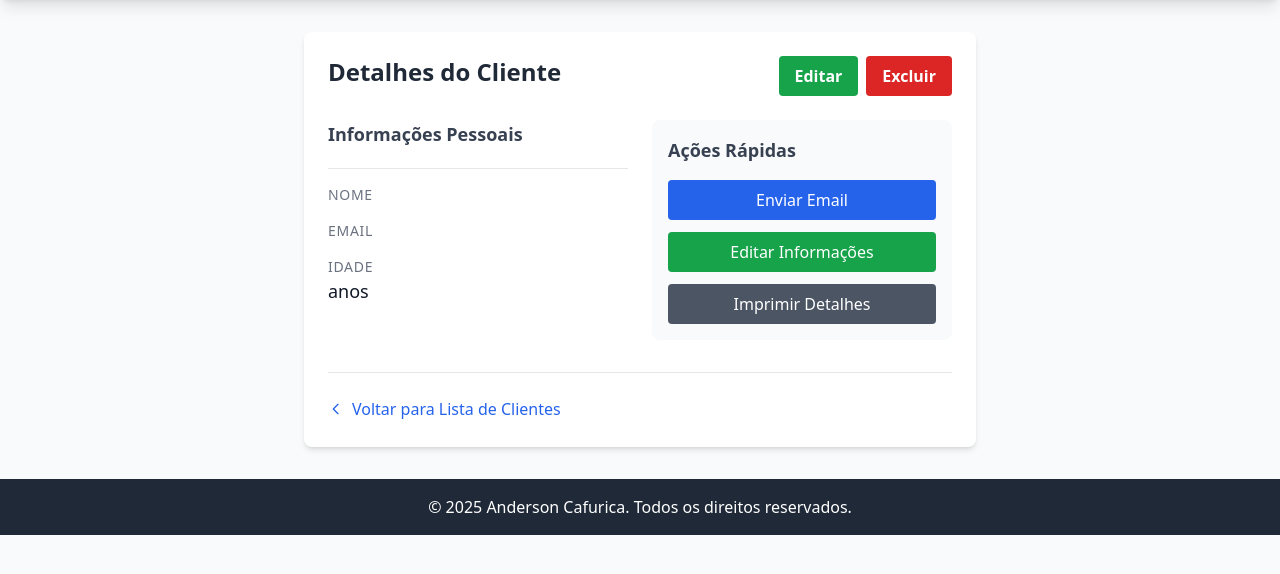
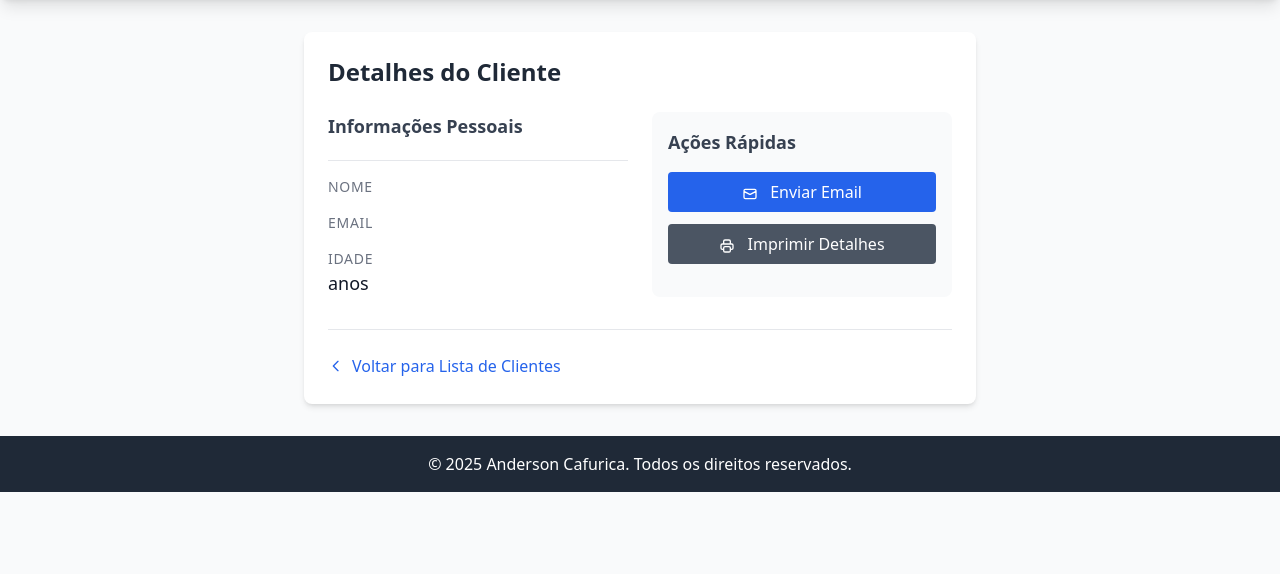
Before and after one commit to Emicy963/50-Days-Code-Challenge, a Django app: template src/4-Django/clients/templates/detail_client.html in a window 1280 px wide. Shown: the part 72-646 px from the top of the page. Run offline with Django 5.2, Linux system fonts and the light colour scheme; the template is opened without the code that fills it, so the values that code supplies are empty; some libraries are stand-ins or nearby versions.

Commit message:
Update detail template - 35th exercise

```diff
--- a/src/4-Django/clients/templates/detail_client.html
+++ b/src/4-Django/clients/templates/detail_client.html
@@ -7,15 +7,25 @@
     <div class="flex justify-between items-start mb-6">
         <h2 class="text-2xl font-bold text-gray-800">Detalhes do Cliente</h2>
         <div class="flex space-x-2">
+            {% if can_edit %}
                 <a href="{% url 'update_client' client.id %}"
-               class="bg-green-600 hover:bg-green-700 text-white font-bold py-2 px-4 rounded">
+                   class="bg-green-600 hover:bg-green-700 text-white font-bold py-2 px-4 rounded transition duration-200">
+                    <svg class="w-4 h-4 inline mr-1" fill="none" stroke="currentColor" viewBox="0 0 24 24">
+                        <path stroke-linecap="round" stroke-linejoin="round" stroke-width="2" d="M11 5H6a2 2 0 00-2 2v11a2 2 0 002 2h11a2 2 0 002-2v-5m-1.414-9.414a2 2 0 112.828 2.828L11.828 15H9v-2.828l8.586-8.586z"></path>
+                    </svg>
                     Editar
                 </a>
+            {% endif %}
+            {% if can_delete %}
                 <a href="{% url 'delete_client' client.id %}"
-               class="bg-red-600 hover:bg-red-700 text-white font-bold py-2 px-4 rounded"
+                   class="bg-red-600 hover:bg-red-700 text-white font-bold py-2 px-4 rounded transition duration-200"
                    onclick="return confirm('Tem certeza que deseja excluir este cliente?')">
+                    <svg class="w-4 h-4 inline mr-1" fill="none" stroke="currentColor" viewBox="0 0 24 24">
+                        <path stroke-linecap="round" stroke-linejoin="round" stroke-width="2" d="M19 7l-.867 12.142A2 2 0 0116.138 21H7.862a2 2 0 01-1.995-1.858L5 7m5 4v6m4-6v6m1-10V4a1 1 0 00-1-1h-4a1 1 0 00-1 1v3M4 7h16"></path>
+                    </svg>
                     Excluir
                 </a>
+            {% endif %}
         </div>
     </div>
 
@@ -37,7 +47,7 @@
                     Email
                 </label>
                 <p class="text-lg text-gray-900">
-                    <a href="mailto:{{ client.email }}" class="text-blue-600 hover:text-blue-800">
+                    <a href="mailto:{{ client.email }}" class="text-blue-600 hover:text-blue-800 transition duration-200">
                         {{ client.email }}
                     </a>
                 </p>
@@ -55,15 +65,26 @@
             <h3 class="text-lg font-semibold text-gray-700 mb-4">Ações Rápidas</h3>
             <div class="space-y-3">
                 <a href="mailto:{{ client.email }}"
-                   class="block w-full bg-blue-600 hover:bg-blue-700 text-white text-center py-2 px-4 rounded">
+                   class="block w-full bg-blue-600 hover:bg-blue-700 text-white text-center py-2 px-4 rounded transition duration-200">
+                    <svg class="w-4 h-4 inline mr-2" fill="none" stroke="currentColor" viewBox="0 0 24 24">
+                        <path stroke-linecap="round" stroke-linejoin="round" stroke-width="2" d="M3 8l7.89 4.26a2 2 0 002.22 0L21 8M5 19h14a2 2 0 002-2V7a2 2 0 00-2-2H5a2 2 0 00-2 2v10a2 2 0 002 2z"></path>
+                    </svg>
                     Enviar Email
                 </a>
+                {% if can_edit %}
                     <a href="{% url 'update_client' client.id %}"
-                   class="block w-full bg-green-600 hover:bg-green-700 text-white text-center py-2 px-4 rounded">
+                       class="block w-full bg-green-600 hover:bg-green-700 text-white text-center py-2 px-4 rounded transition duration-200">
+                        <svg class="w-4 h-4 inline mr-2" fill="none" stroke="currentColor" viewBox="0 0 24 24">
+                            <path stroke-linecap="round" stroke-linejoin="round" stroke-width="2" d="M11 5H6a2 2 0 00-2 2v11a2 2 0 002 2h11a2 2 0 002-2v-5m-1.414-9.414a2 2 0 112.828 2.828L11.828 15H9v-2.828l8.586-8.586z"></path>
+                        </svg>
                         Editar Informações
                     </a>
+                {% endif %}
                 <button onclick="window.print()"
-                        class="block w-full bg-gray-600 hover:bg-gray-700 text-white text-center py-2 px-4 rounded">
+                        class="block w-full bg-gray-600 hover:bg-gray-700 text-white text-center py-2 px-4 rounded transition duration-200">
+                    <svg class="w-4 h-4 inline mr-2" fill="none" stroke="currentColor" viewBox="0 0 24 24">
+                        <path stroke-linecap="round" stroke-linejoin="round" stroke-width="2" d="M17 17h2a2 2 0 002-2v-4a2 2 0 00-2-2H5a2 2 0 00-2 2v4a2 2 0 002 2h2m2 4h6a2 2 0 002-2v-4a2 2 0 00-2-2H9a2 2 0 00-2 2v4a2 2 0 002 2zm8-12V5a2 2 0 00-2-2H9a2 2 0 00-2 2v4h10z"></path>
+                    </svg>
                     Imprimir Detalhes
                 </button>
             </div>
@@ -72,7 +93,7 @@
 
     <div class="mt-8 pt-6 border-t border-gray-200">
         <a href="{% url 'clients' %}"
-           class="inline-flex items-center text-blue-600 hover:text-blue-800">
+           class="inline-flex items-center text-blue-600 hover:text-blue-800 transition duration-200">
             <svg class="w-4 h-4 mr-2" fill="none" stroke="currentColor" viewBox="0 0 24 24">
                 <path stroke-linecap="round" stroke-linejoin="round" stroke-width="2" d="M15 19l-7-7 7-7"></path>
             </svg>
```
Lines whose indentation alone changed are shown as unchanged.
